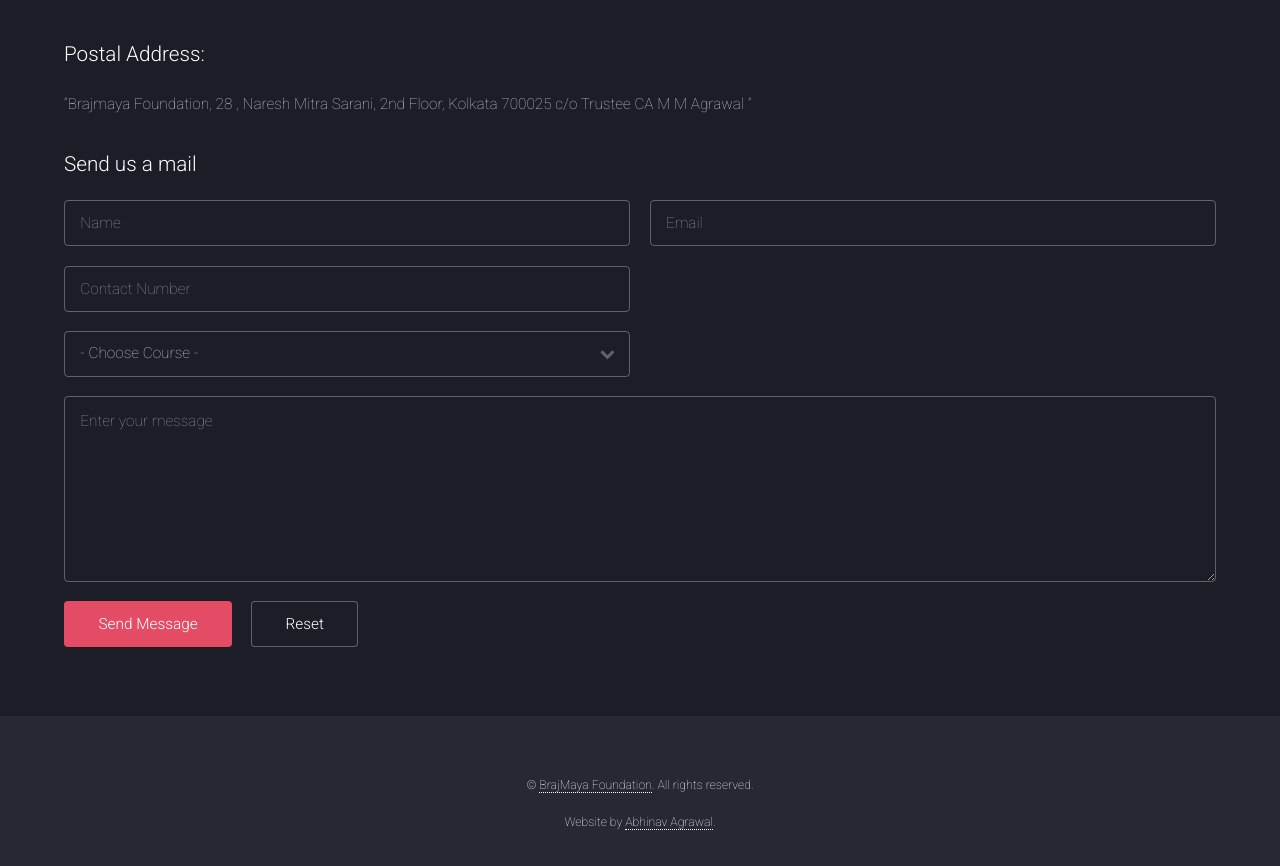
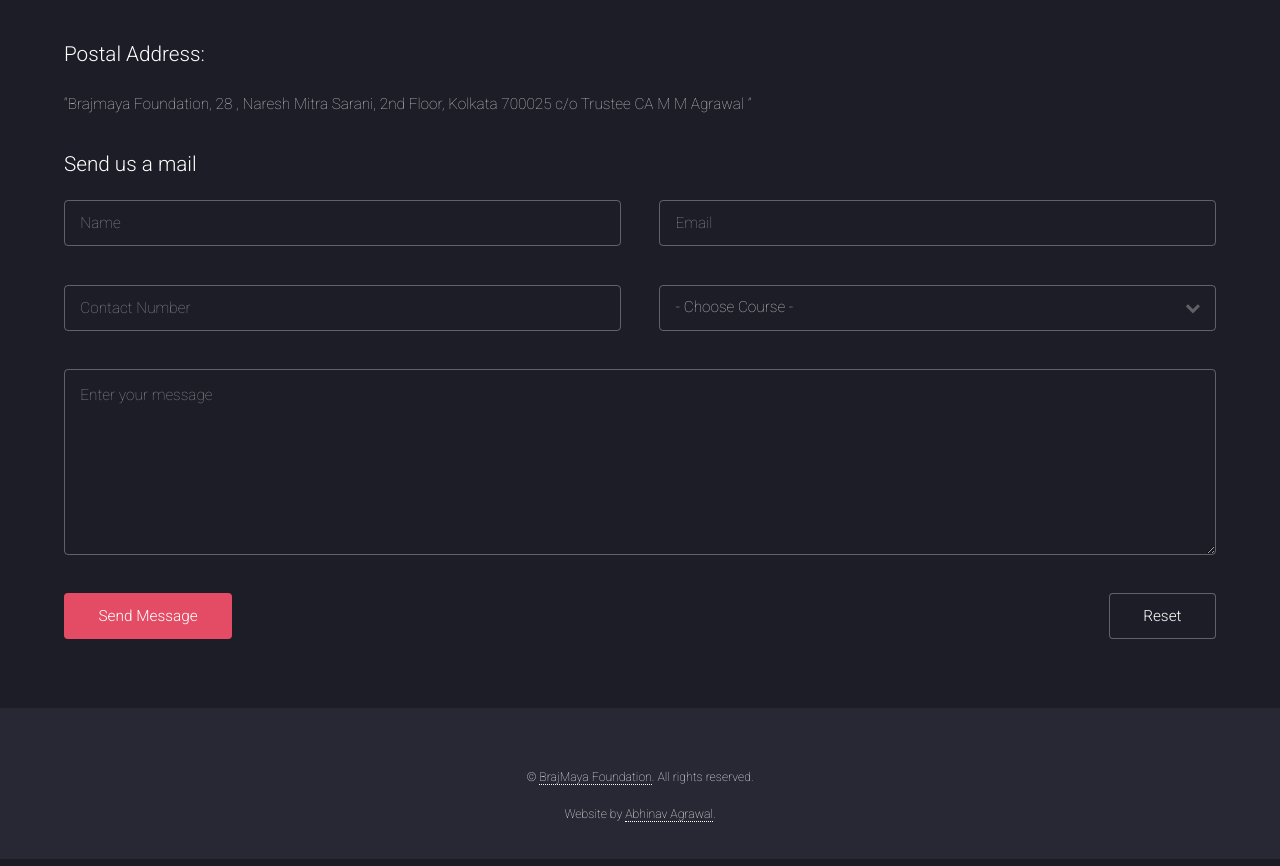
Before and after one commit to abhinavagrawal1995/brajmayafoundation, a PHP site: page /contact.php in a window 1280 px wide. Shown: the part 248-1114 px from the top of the page. Run offline with PHP 8.4, Linux system fonts and the light colour scheme.

Commit message:
contact form layout beautified

```diff
--- a/contact.php
+++ b/contact.php
@@ -30,17 +30,19 @@
 								<section>
 								<h3>Send us a mail</h3>
 								<form method="POST" action="send.php">
-									<div class="row uniform 50%">
+									<div class="row uniform">
 										<div class="6u 12u$(xsmall)">
 											<input type="text" name="name" id="name" value="" placeholder="Name" />
 										</div>
-										<div class="6u$ 12u$(xsmall)">
+										<div class="6u 12u$(xsmall)">
 											<input type="email" name="email" id="email" value="" placeholder="Email" />
 										</div>
-										<div class="6u$ 12u$(xsmall)">
+									</div>
+									<div class="row uniform">
+										<div class="6u 12u$(xsmall)">
 											<input type="text" name="mobile" id="mobile" value="" placeholder="Contact Number" />
 										</div>
-										<div class="6u$ 12u$(xsmall)">
+										<div class="6u 12u$(xsmall)">
 											<div class="select-wrapper">
 												<select name="category" id="category" >
 													<option value="NA">- Choose Course -</option>
@@ -52,15 +54,17 @@
 												</select>
 											</div>
 										</div>
-
-
+									</div>
+									<div class="row uniform">
 										<div class="12u$">
 											<textarea name="message" id="message" placeholder="Enter your message" rows="6"></textarea>
 										</div>
+									</div>
+									<div class="row uniform">
 										<div class="12u$">
 											<ul class="actions">
 												<li><input type="submit" value="Send Message" name="submitted" class="special" /></li>
-												<li><input type="reset" value="Reset" /></li>
+												<li style="float :right;"><input type="reset" value="Reset" /></li>
 											</ul>
 										</div>
 									</div>
```
